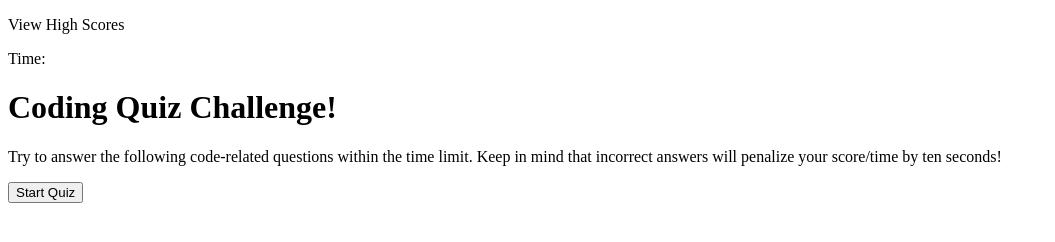
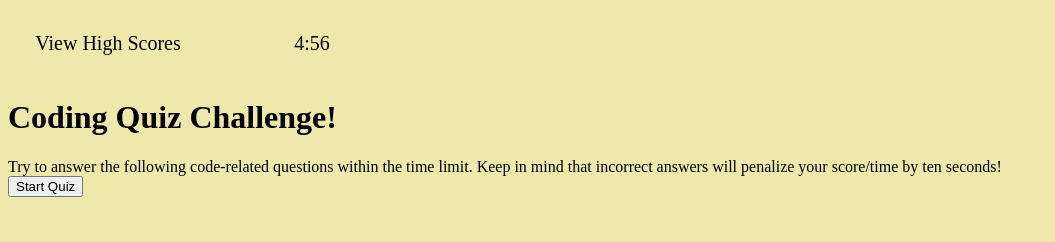
Before and after one commit to BrainAtoms/The_Grateful_Dead_Quiz, a plain HTML site: page index.html in a window 1280 px wide. Shown: the whole page, without its empty margins (0-1055 px from the left). Drawn offline with Linux system fonts and the light colour scheme.

Commit message:
added CSS and countdown timer

```diff
--- a/assets/css/style.css
+++ b/assets/css/style.css
@@ -0,0 +1,18 @@
+body {
+    background-color: palegoldenrod;
+}
+
+/* body {
+    font-family: 'sans-serif';
+    margin: 0;
+} */
+
+p {
+    display: inline-flex;
+    align-items: center;
+    justify-content: center;
+    font-size: 20px;
+    margin: 0;
+    height: 70px;
+    width: 200px;
+}
--- a/assets/js/script.js
+++ b/assets/js/script.js
@@ -0,0 +1,21 @@
+const startingMinutes = 5;
+let time = startingMinutes * 60;
+
+const btnStart = document.getElementById('start-button')
+const countdownEl = document.getElementById('countdown');
+
+btnStart.addEventListener('click', () => {
+})
+
+
+setInterval(updateCountdown, 1000);
+
+function updateCountdown() {
+    const minutes = Math.floor(time / 60);
+    let seconds = time % 60;
+
+    seconds = seconds < 10 ? '0' + seconds : seconds;
+
+    countdownEl.innerHTML = `${minutes}:${seconds}`;
+    time--;
+}
--- a/index.html
+++ b/index.html
@@ -10,11 +10,11 @@
 <body>
     <nav>
         <p>View High Scores</p>
-        <p>Time:</p>
+        <p id="countdown"></p>
     </nav>
     <h1>Coding Quiz Challenge!</h1>
-    <p>Try to answer the following code-related questions within the time limit. Keep in mind that incorrect answers will penalize your score/time by ten seconds!</p>
-    <button>Start Quiz</button>
-    <script src="script.js"></script>
+    <section>Try to answer the following code-related questions within the time limit. Keep in mind that incorrect answers will penalize your score/time by ten seconds!</section>
+    <button id="start-button">Start Quiz</button>
+    <script src="./assets/js/script.js"></script>
 </body>
 </html>
```
